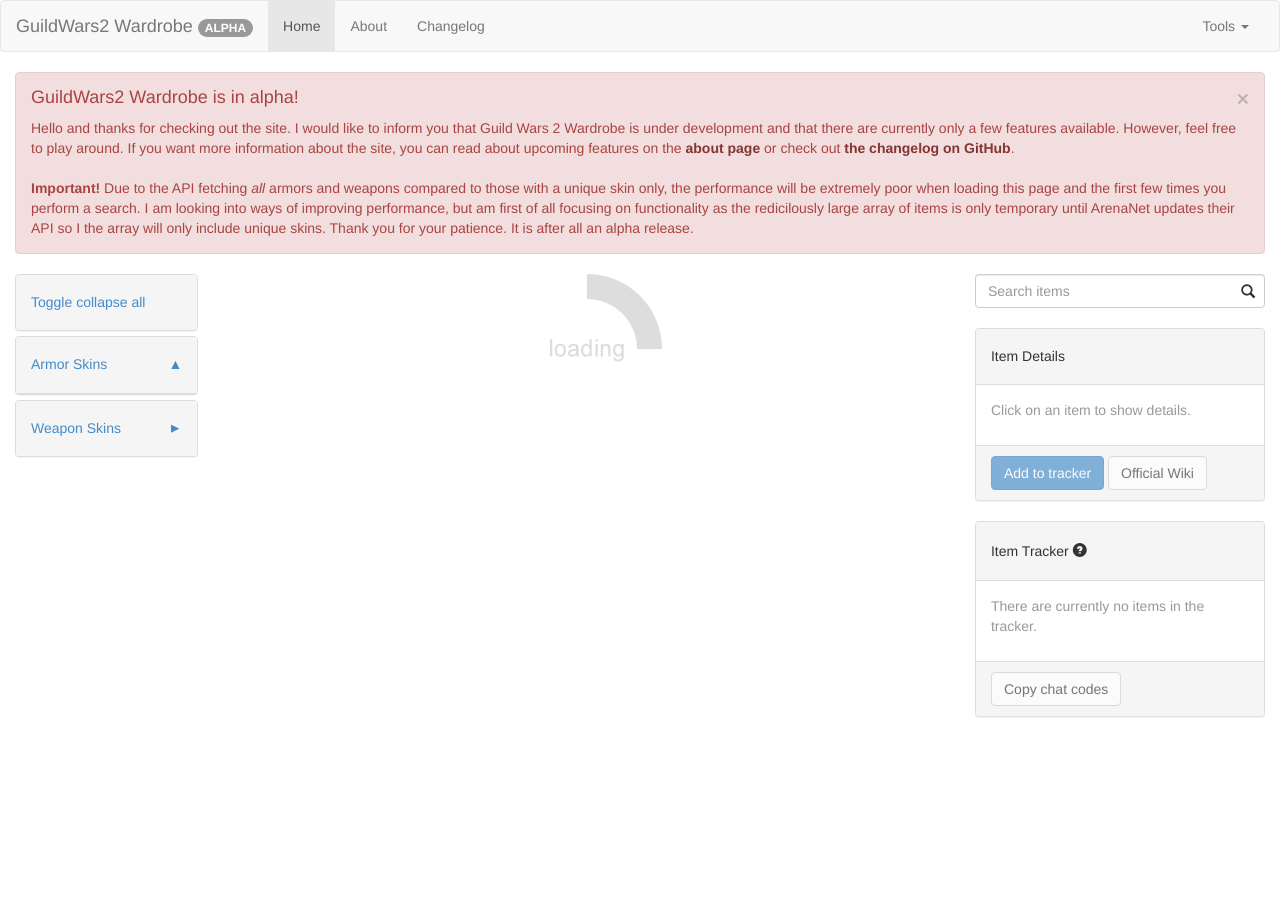
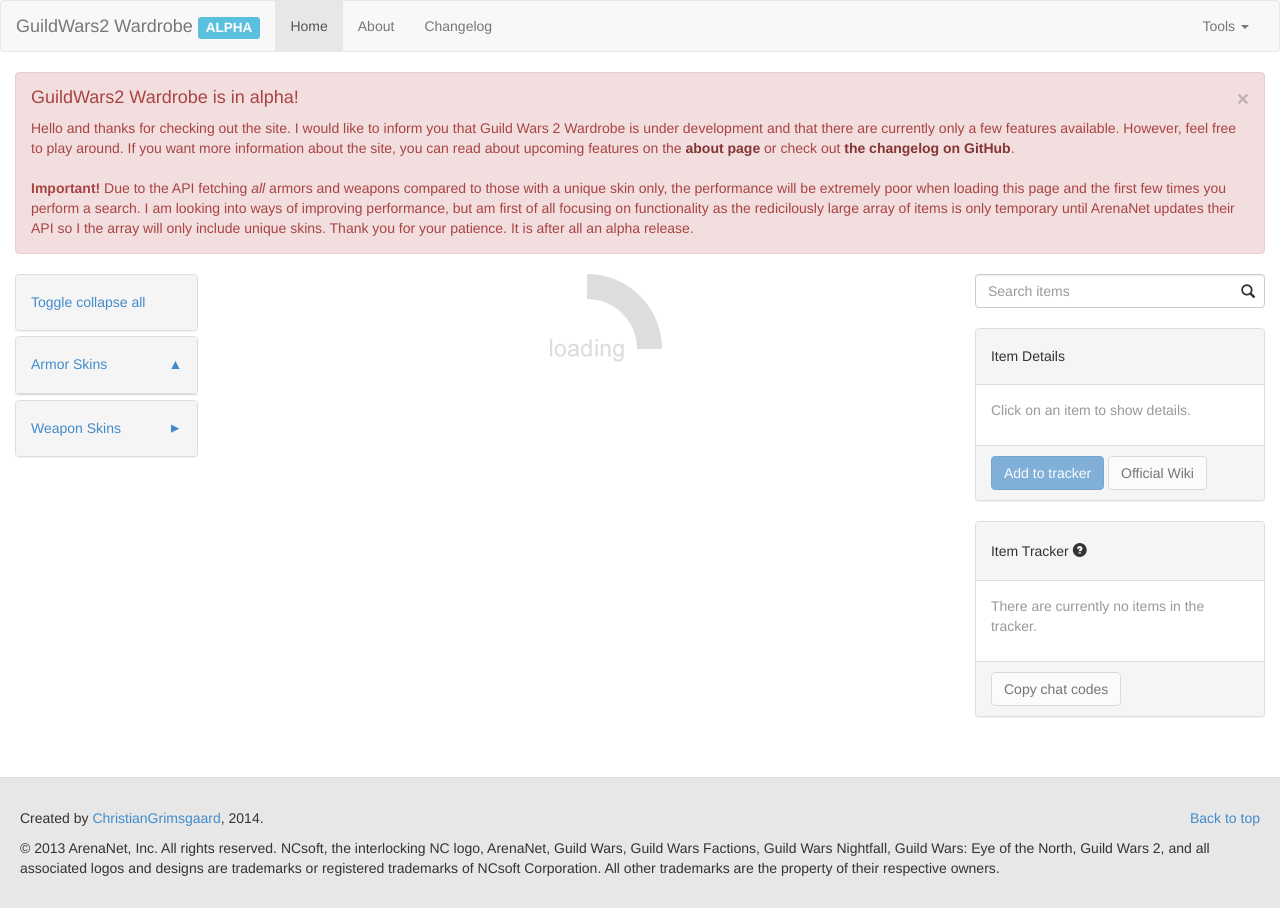
Before and after one commit to nightzirch/gw2wardrobe, a PHP site: page / in a window 1280 px wide. Before the commit the page ends 717 px from the top, so only its background shows below. Run offline with PHP 8.4, Linux system fonts and the light colour scheme.

Commit message:
Footer added

```diff
--- a/css/style.css
+++ b/css/style.css
@@ -64,6 +64,8 @@
 
 #itemDetails ul.list-group li.detailImages .detailImageContainer .detailImage {
 	display: inline-block;
+	margin-top: 2px;
+	margin-bottom: 2px;
 }
 
 #itemDetails ul.list-group > li.list-group-item:last-child {
@@ -133,3 +135,10 @@ div.panel hr {
 .inline-icon {
 	display: inline;
 }
+
+#footer {
+	background-color: #e7e7e7;
+	border-top: 1px solid #ddd;
+	padding: 30px 20px 20px;
+	margin-top: 40px;
+}
--- a/includes/footer.php
+++ b/includes/footer.php
@@ -7,3 +7,10 @@
 	ga('create', 'UA-37836101-6', 'gw2wardrobe.com');
 	ga('send', 'pageview');
 </script>
+
+<footer id="footer">
+    <p class="pull-right"><a href="#">Back to top</a></p>
+    <p>Created by <a href="http://www.christiangrimsgaard.net">ChristianGrimsgaard</a>, 2014.</p>
+
+    <p>© 2013 ArenaNet, Inc. All rights reserved. NCsoft, the interlocking NC logo, ArenaNet, Guild Wars, Guild Wars Factions, Guild Wars Nightfall, Guild Wars: Eye of the North, Guild Wars 2, and all associated logos and designs are trademarks or registered trademarks of NCsoft Corporation. All other trademarks are the property of their respective owners.</p>
+</footer>
--- a/includes/header.php
+++ b/includes/header.php
@@ -20,7 +20,7 @@
 				<span class="icon-bar"></span>
 				<span class="icon-bar"></span>
 			</button>
-			<a class="navbar-brand" href="/">GuildWars2 Wardrobe <span class="badge badge-danger">ALPHA</span></a>
+			<a class="navbar-brand" href="/">GuildWars2 Wardrobe <span class="label label-info">ALPHA</span></a>
 		</div>
 
 		<!-- Collect the nav links, forms, and other content for toggling -->
```
